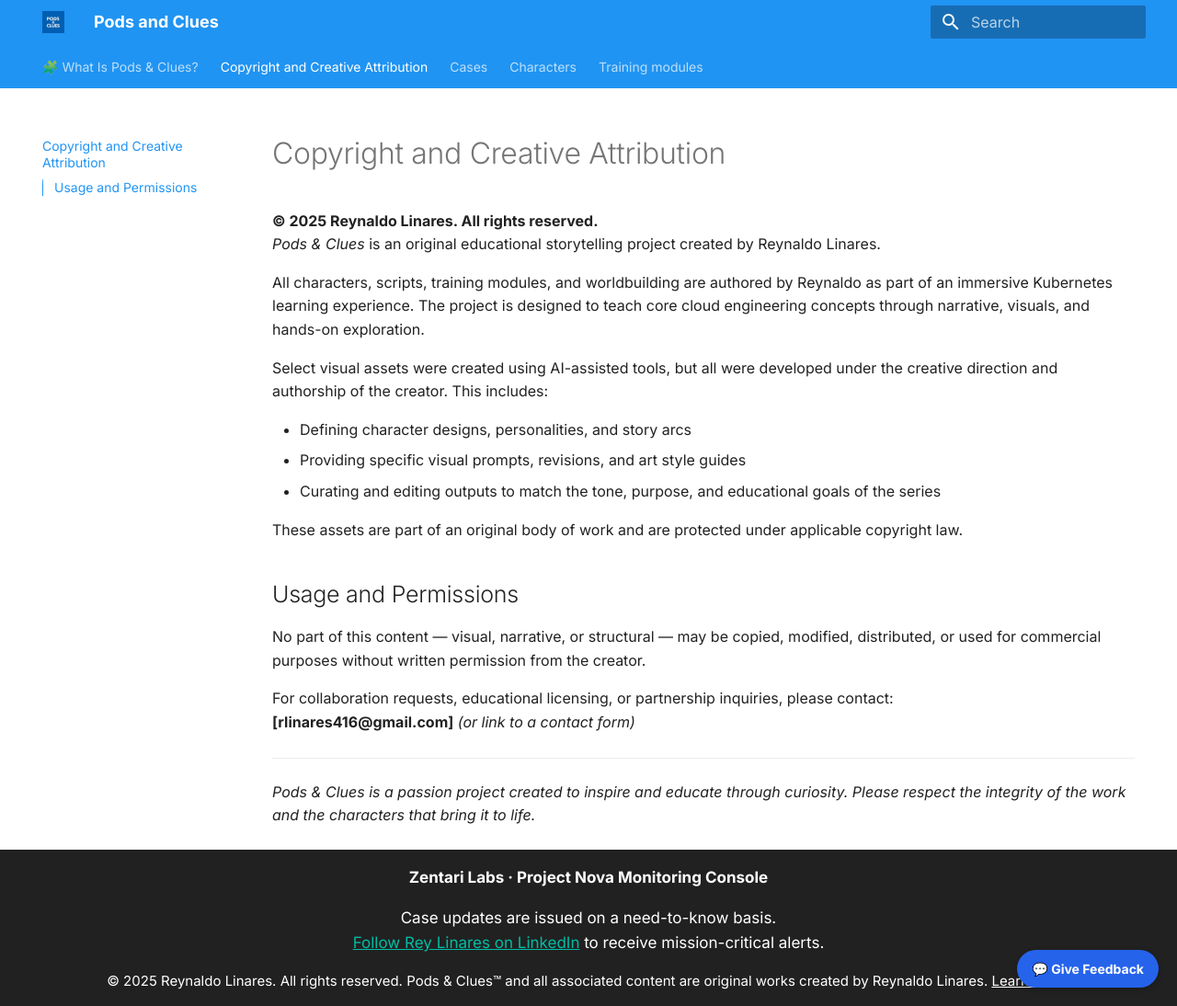
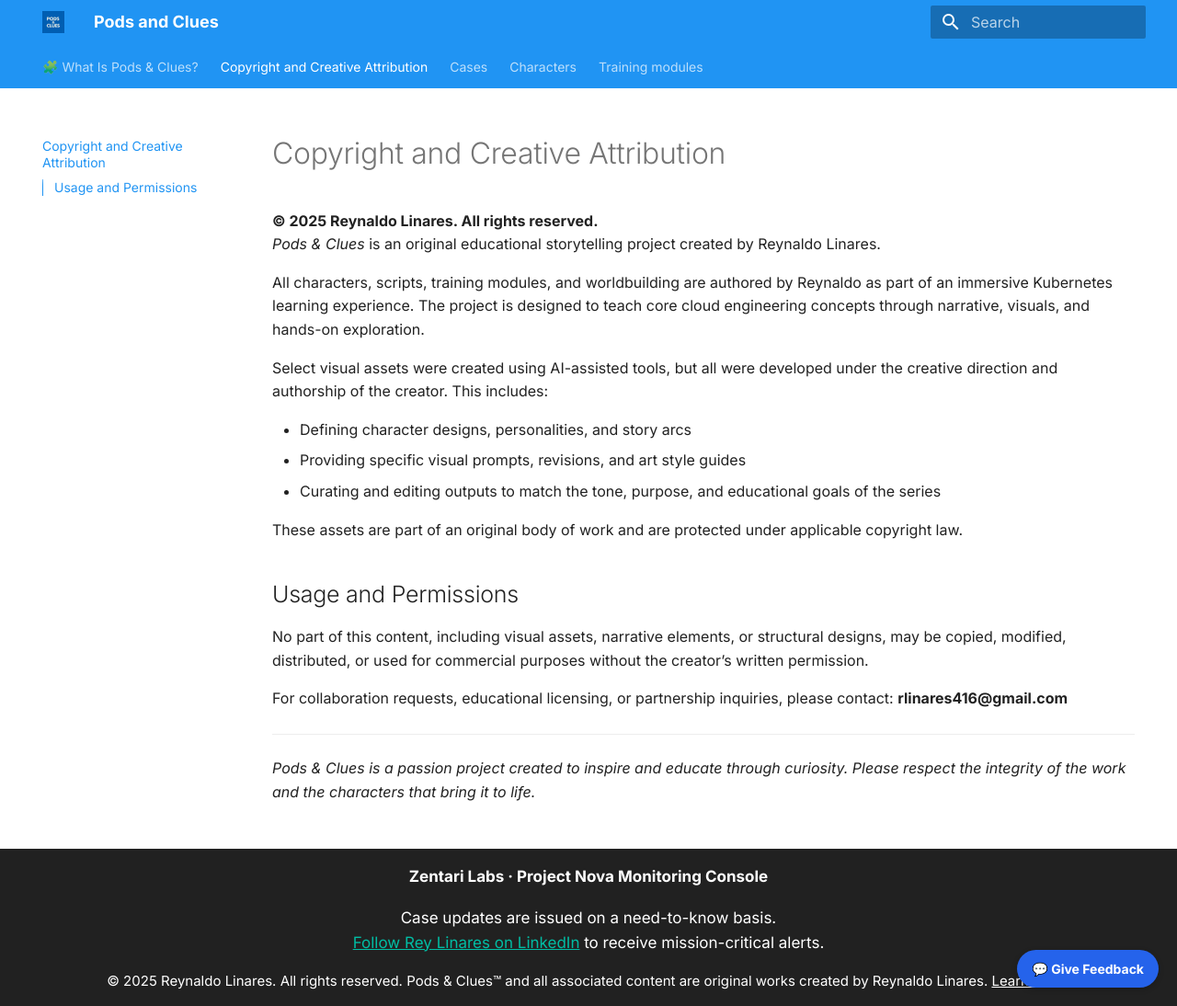
Before and after one commit to zentarilabs/pods-and-clues, an MkDocs documentation site: the page built from docs/copyright.md, in a window 1280 px wide and 1094 px high. Shown: the whole window at 92% size. Built offline with MkDocs 1.6.1 and Material for MkDocs 9.7.7, drawn with Linux system fonts in a browser that asks for light colours.

Commit message:
Update copyright

```diff
--- a/docs/copyright.md
+++ b/docs/copyright.md
@@ -15,10 +15,9 @@ These assets are part of an original body of work and are protected under applic
 
 ## Usage and Permissions
 
-No part of this content — visual, narrative, or structural — may be copied, modified, distributed, or used for commercial purposes without written permission from the creator.
+No part of this content, including visual assets, narrative elements, or structural designs, may be copied, modified, distributed, or used for commercial purposes without the creator’s written permission.
 
-For collaboration requests, educational licensing, or partnership inquiries, please contact:
-**[rlinares416@gmail.com]** *(or link to a contact form)*
+For collaboration requests, educational licensing, or partnership inquiries, please contact: **rlinares416@gmail.com**
 
 ---
 
--- a/docs/css/extra.css
+++ b/docs/css/extra.css
@@ -27,6 +27,9 @@
 }
 
 @media (max-width: 768px) {
+  .md-footer {
+    padding-bottom: 3rem;
+  }
   .feedback-float {
     bottom: 10px;
     right: 10px;
```
